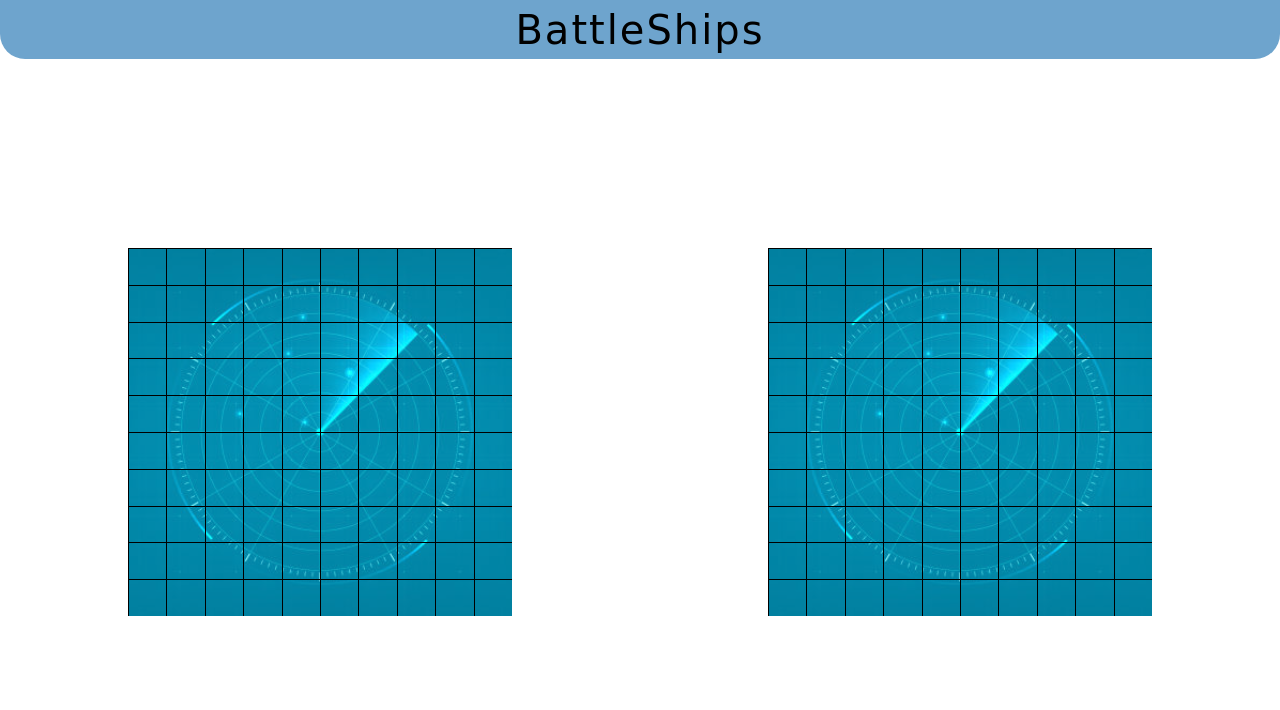
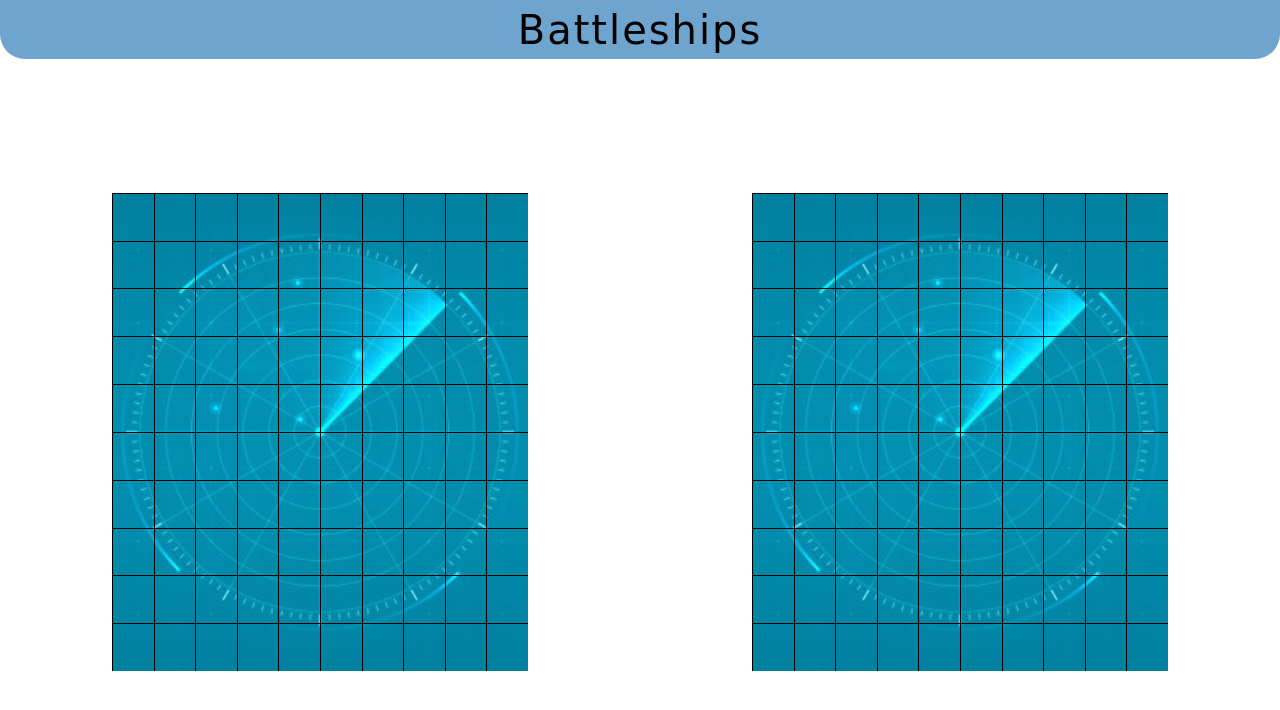
Before and after one commit to BIGVl/Battleship, a website built with webpack: page dist/index.html in a window 1280 px wide. Both pictures are taken after a click on the element 320 px from the left and 432 px from the top of the page. Built offline with nearby package versions, Linux system fonts and the light colour scheme; a web font is replaced by a local one.

Commit message:
All factories are working correct now and the grids are displayed

```diff
--- a/package.json
+++ b/package.json
@@ -14,6 +14,8 @@
     "@babel/cli": "^7.17.0",
     "@babel/core": "^7.17.2",
     "@babel/preset-env": "^7.16.11",
+    "css-loader": "^6.6.0",
+    "style-loader": "^3.3.1",
     "webpack": "^5.68.0",
     "webpack-cli": "^4.9.2",
     "webpack-dev-server": "^4.7.4"
--- a/src/DOM.js
+++ b/src/DOM.js
@@ -1,27 +1,19 @@
-import radar from './assets/radar.jpg';
 import { gameboardFactory } from './gameboardFactory';
 
 export const createDOM = () => {
   const body = document.querySelector('body');
-  const player1Screen = document.createElement('div');
-  const player2Screen = document.createElement('div');
-
-  function createHeader() {
-    const header = document.createElement('div');
-    const title = document.createElement('div');
-    title.textContent = 'BattleShips';
-    header.appendChild(title).classList.add('title');
-    return header;
-  }
+  const player1Screen = document.querySelector('.player1-screen');
+  const player2Screen = document.querySelector('.player2-screen');
 
   function createGridCells() {
-    const grid = document.createElement('div');
+    const grid1 = document.querySelector('.grid-1');
+    const grid2 = document.querySelector('.grid-2');
     let x = 0;
     let y = 0;
 
     for (let i = 0; i < 100; i++) {
       const cell = document.createElement('div');
-      grid.appendChild(cell).classList.add('cell');
+      grid1.appendChild(cell).classList.add('cell');
       if (y === 10) {
       }
       cell.dataset.x = x;
@@ -33,16 +25,20 @@ export const createDOM = () => {
       }
     }
 
-    if (player1Screen.hasChildNodes() && !player2Screen.hasChildNodes()) {
-      player2Screen.appendChild(grid).classList.add('grid-2');
-    } else if (!player1Screen.hasChildNodes()) {
-      player1Screen.appendChild(grid).classList.add('grid-1');
+    for (let i = 0; i < 100; i++) {
+      const cell = document.createElement('div');
+      grid2.appendChild(cell).classList.add('cell');
+      if (y === 10) {
+      }
+      cell.dataset.x = x;
+      cell.dataset.y = y;
+      y = y + 1;
+      if (y === 10) {
+        y = 0;
+        x = x + 1;
+      }
     }
   }
 
-  body.appendChild(createHeader()).classList.add('header-div');
-  body.appendChild(player1Screen).classList.add('player1-screen');
-  body.appendChild(player2Screen).classList.add('player2-screen');
-
   return { createGridCells };
 };
--- a/src/Style/main.css
+++ b/src/Style/main.css
@@ -24,7 +24,7 @@ body {
     'player1 player2';
 }
 
-.header-div {
+header {
   grid-area: header;
   height: 3.7rem;
   background-color: rgba(95, 155, 200, 0.9);
@@ -56,8 +56,8 @@ body {
 
 .grid-1,
 .grid-2 {
-  width: 60%;
-  height: 50%;
+  width: 65%;
+  height: 65%;
   display: flex;
   flex-wrap: wrap;
   background: url('../assets/radar.jpg') no-repeat, rgba(50, 230, 256, 0.6);
--- /dev/null
+++ b/src/gameLogic.js
@@ -0,0 +1,27 @@
+import './Style/main.css';
+import { gameboardFactory } from './gameboardFactory';
+import { createDOM } from './DOM';
+import { Player } from './player';
+
+export const gameLogic = () => {
+  const player1 = new Player('YOYO');
+  const player2 = new Player('XOXO');
+
+  const board1 = document.querySelector('.grid-1');
+  const board2 = document.querySelector('.grid-2');
+
+  player1.gameboard.placeShips(1, 1, 'vertical');
+  player1.gameboard.placeShips(1, 0, 'vertical');
+  player1.gameboard.placeShips(1, 2, 'vertical');
+  player1.gameboard.placeShips(1, 3, 'vertical');
+  player1.gameboard.placeShips(1, 4, 'vertical');
+  player1.gameboard.placeShips(1, 5, 'vertical');
+  console.log(player1.gameboard.shipsArray);
+
+  board1.addEventListener('click', function (e) {
+    const x = e.target.dataset.x;
+    const y = e.target.dataset.y;
+
+    player1.gameboard.receiveAttack(x, y);
+  });
+};
--- a/src/gameboardFactory.js
+++ b/src/gameboardFactory.js
@@ -18,20 +18,22 @@ export const gameboardFactory = () => {
   //Determines the length of the ships
   let manyShips = 1;
   let length = 4;
+
   //Places a new ship at choosen coordinates
-  function placeShips(startingPoint, direction) {
-    console.log(length);
-    console.log(manyShips);
+  function placeShips(x, y, direction) {
+    if (shipsArray.length >= 10) return;
+    x = parseInt(x);
+    y = parseInt(y);
     const coordinates = [];
     if (direction === 'vertical') {
       for (let i = 0; i < length; i++) {
-        coordinates.push(startingPoint);
-        startingPoint = startingPoint + 10;
+        coordinates.push({ x, y });
+        x = x + 1;
       }
     } else if (direction === 'orizontal') {
       for (let i = 0; i < length; i++) {
-        coordinates.push(startingPoint);
-        startingPoint = startingPoint + 1;
+        coordinates.push({ x, y });
+        y = y + 1;
       }
     }
     if (manyShips + length < 5) {
@@ -42,16 +44,17 @@ export const gameboardFactory = () => {
     }
 
     const ship = shipFactory(length);
+    shipsArray.push({ ship, coordinates });
 
-    shipsArray.push({ ship, coordinates });
     return coordinates;
   }
 
   //Checks if the the selected coordinates are occupied by a ship or not and
   //calls the hit function on that specific ship or marks the miss.
   function receiveAttack(x, y) {
+    x = parseInt(x);
+    y = parseInt(y);
     const hitCoordinates = x + '' + y;
-
     if (allCoordinates[hitCoordinates] === 'x') {
       return null;
     }
@@ -59,16 +62,17 @@ export const gameboardFactory = () => {
 
     let returnValue = 'miss';
     shipsArray.forEach((ship) => {
-      ship.coordinates.forEach((coord) => {
-        if (coord == hitCoordinates) {
+      return ship.coordinates.find((coord) => {
+        if (coord.x === x && coord.y === y) {
           returnValue = ship.ship.hit();
           if (returnValue === 'SUNK!') {
+            console.log();
             wreckedShips.push(returnValue);
           }
         }
       });
     });
-
+    console.log(returnValue);
     return returnValue;
   }
 
--- a/src/index.js
+++ b/src/index.js
@@ -1,10 +1,11 @@
 import './Style/main.css';
 import { gameboardFactory } from './gameboardFactory';
 import { createDOM } from './DOM';
-
-const DOM = createDOM();
+import { Player } from './player';
+import { gameLogic } from './gameLogic';
 
 window.onload = function () {
+  const DOM = createDOM();
   DOM.createGridCells();
-  DOM.createGridCells();
+  gameLogic();
 };
--- a/src/shipFactory.js
+++ b/src/shipFactory.js
@@ -1,8 +1,9 @@
 export const shipFactory = (len) => {
   const length = len;
   const positionsArray = [];
-
-  for (let i = 0; i < length; i++) {
+  console.log(len);
+  console.log(positionsArray);
+  for (let i = 0; i <= length; i++) {
     positionsArray.push(i);
   }
 
--- a/src/tests/gameboardFactory.test.js
+++ b/src/tests/gameboardFactory.test.js
@@ -2,18 +2,16 @@ import { gameboardFactory } from '../gameboardFactory';
 
 const gameboard = gameboardFactory();
 
-test('the function should place ships at the given coordinates', () => {
-  expect(gameboard.placeShips(12, 'orizontal')).toEqual([12, 13, 14, 15]);
-  expect(gameboard.placeShips(22, 'vertical')).toEqual([22, 32, 42]);
-  expect(gameboard.placeShips(16, 'vertical')).toEqual([16, 26, 36]);
-  expect(gameboard.placeShips(45, 'vertical')).toEqual([45, 55]);
-  expect(gameboard.placeShips(49, 'vertical')).toEqual([49, 59]);
-  expect(gameboard.placeShips(48, 'vertical')).toEqual([48, 58]);
-  expect(gameboard.placeShips(47, 'vertical')).toEqual([47]);
-  expect(gameboard.placeShips(43, 'vertical')).toEqual([43]);
-  expect(gameboard.placeShips(41, 'vertical')).toEqual([41]);
-  expect(gameboard.placeShips(40, 'vertical')).toEqual([40]);
-});
+gameboard.placeShips(1, 3, 'vertical');
+gameboard.placeShips(1, 4, 'vertical');
+gameboard.placeShips(1, 5, 'vertical');
+gameboard.placeShips(1, 6, 'vertical');
+gameboard.placeShips(1, 7, 'vertical');
+gameboard.placeShips(1, 8, 'vertical');
+gameboard.placeShips(1, 9, 'vertical');
+gameboard.placeShips(1, 2, 'vertical');
+gameboard.placeShips(1, 1, 'vertical');
+gameboard.placeShips(1, 0, 'vertical');
 
 test('check if the ships array has all the ships ', () => {
   expect(gameboard.shipsArray.length).toBe(10);
@@ -21,11 +19,11 @@ test('check if the ships array has all the ships ', () => {
 
 test('when the user clicks on a cell to attack this will check if there is a ship there and if it this calls the hit function\
 on the right ship or marks the postion to keep track of already hitten positons', () => {
-  expect(gameboard.receiveAttack(2, 2)).toBe('hit');
-  expect(gameboard.receiveAttack(2, 5)).toBe('miss');
-  expect(gameboard.receiveAttack(2, 2)).toBe(null);
+  expect(gameboard.receiveAttack(1, 3)).toBe('hit');
+  expect(gameboard.receiveAttack(9, 5)).toBe('miss');
+  expect(gameboard.receiveAttack(9, 5)).toBe(null);
   expect(gameboard.receiveAttack(1, 2)).toBe('hit');
   expect(gameboard.areAllShipsWrecked()).toBe(false);
-  expect(gameboard.receiveAttack(3, 2)).toBe('hit');
-  expect(gameboard.receiveAttack(4, 2)).toBe('SUNK!');
+  expect(gameboard.receiveAttack(1, 4)).toBe('hit');
+  expect(gameboard.receiveAttack(1, 5)).toBe('hit');
 });
--- a/src/tests/ships.test.js
+++ b/src/tests/ships.test.js
@@ -9,6 +9,6 @@ test('The ship will have the given length in param 1', () => {
 test("the hit function should return the position that was hit and wheter or not they've been sunk by calling isSunk()", () => {
   expect(ship.hit()).toBe('hit');
   expect(ship.hit()).toBe('hit');
-  expect(ship.hit()).toBe('SUNK!');
+  expect(ship.hit()).toBe('hit');
   expect(ship.hit()).toBe('SUNK!');
 });
```
Also changed, not shown: dist/10d8ed97545963a91baa.jpg (added), dist/index.html, dist/main.js.
